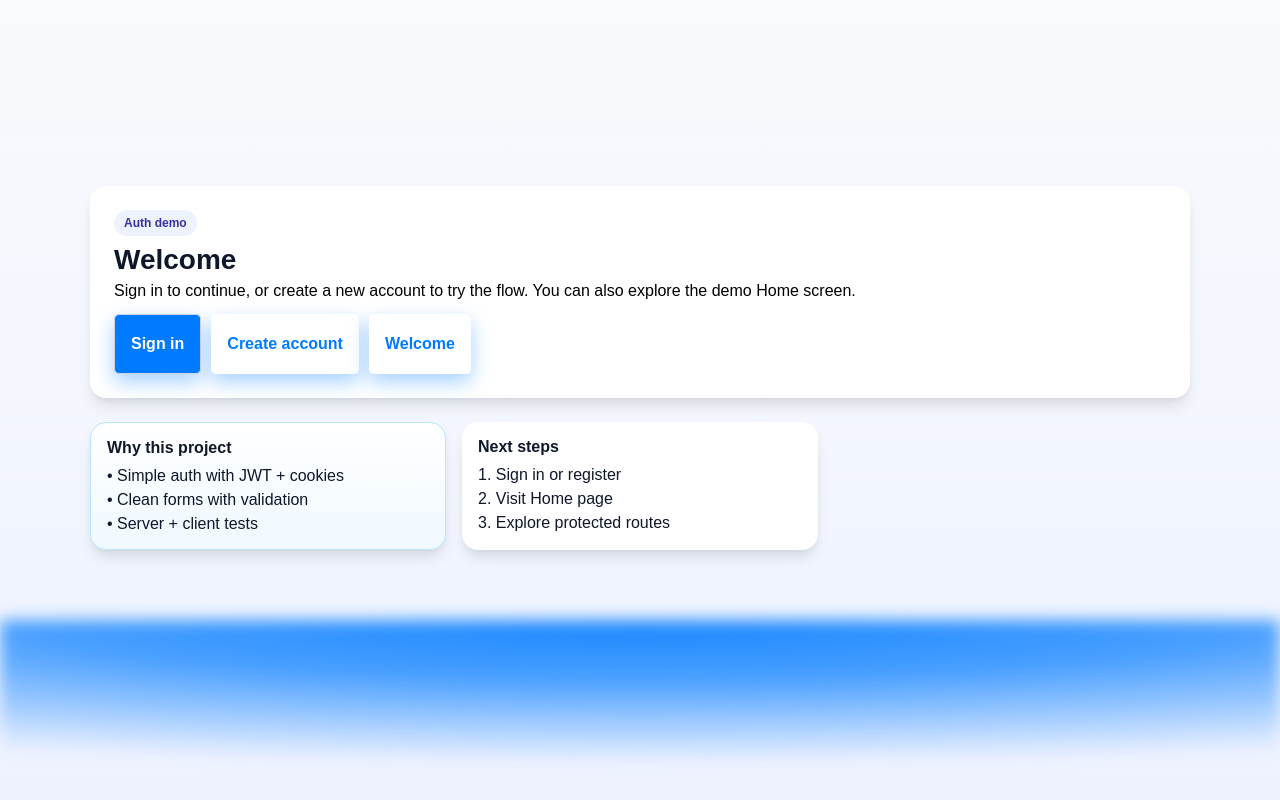
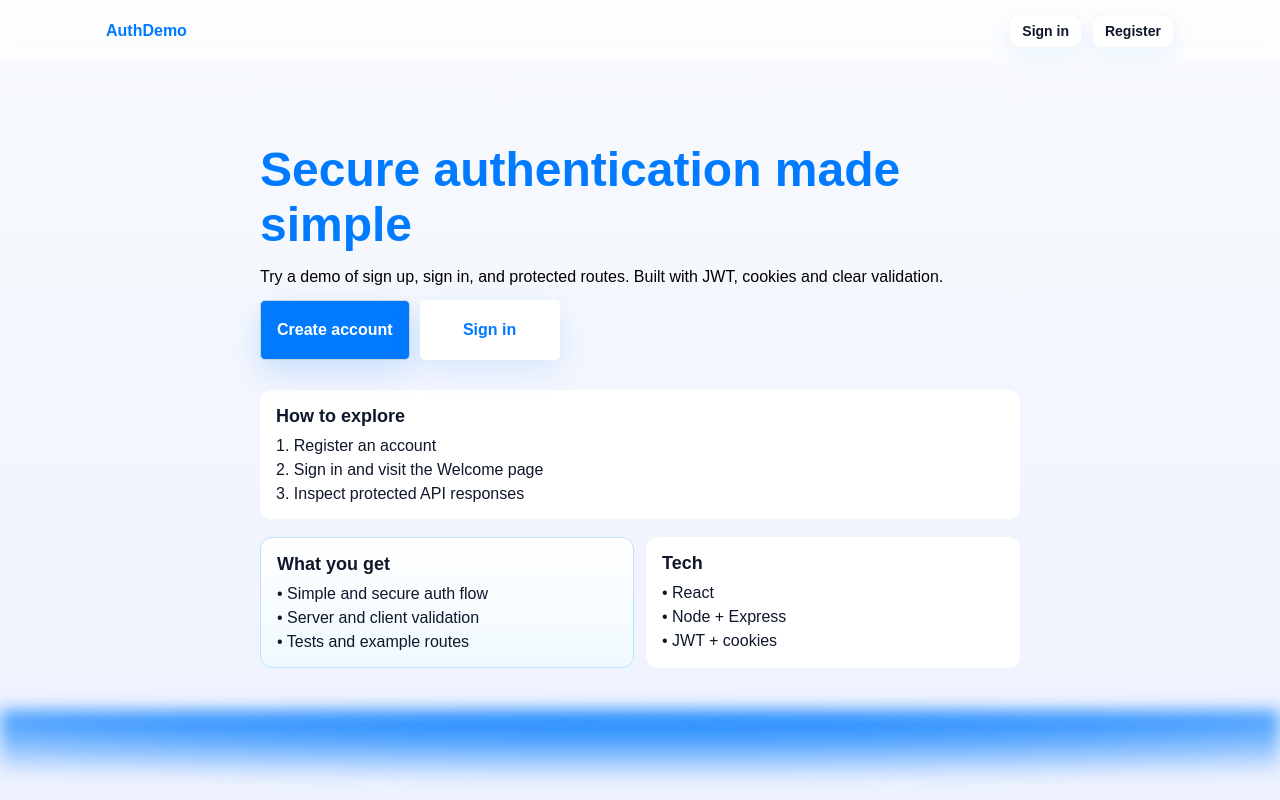
Before and after one commit to lkurash/AuthDemo, a Next.js app in the folder client/: page / in a window 1280 px wide. Built offline with nearby package versions, Linux system fonts and the light colour scheme; no server answers.

Commit message:
1.0-refactor

```diff
--- a/client/src/app/globals.css
+++ b/client/src/app/globals.css
@@ -1,5 +1,4 @@
 :root {
-  /* Brand colors */
   --brand: #007aff;
   --highlight: #ffc73b;
   --text: #0f172a;
@@ -41,7 +40,6 @@ a {
   }
 }
 
-/* Layout wrapper */
 .app-root {
   min-height: 100dvh;
   display: flex;
@@ -53,7 +51,7 @@ a {
   display: flex;
   align-items: center;
   justify-content: center;
-  padding: 32px 16px 96px;
+  padding: 15px 16px 96px;
 }
 
 .bottom-shadow {
@@ -61,7 +59,7 @@ a {
   left: 0;
   right: 0;
   bottom: 0;
-  height: 180px;
+  height: 90px;
   background: radial-gradient(
     120% 80% at 50% 0%,
     rgba(0, 122, 255, 0.9) 0%,
@@ -82,7 +80,11 @@ a {
   width: 100%;
   max-width: 520px;
   position: relative;
-  z-index: 1; /* above bottom glow */
+  z-index: 1;
+}
+
+.hero-content {
+  max-width: 760px;
 }
 
 .card-title {
@@ -104,7 +106,8 @@ a {
 }
 
 .field {
-  display: grid;
+  display: flex;
+  flex-direction: column;
   gap: 6px;
 }
 
@@ -245,22 +248,56 @@ a {
   color: var(--brand);
 }
 
-/* Home page */
-.home {
+.welcome-page {
+  display: flex;
+  align-items: center;
+  justify-content: center;
+  flex-direction: column;
+  height: 100%;
+}
+
+.welcome-title {
+  font-size: 48px;
   width: 100%;
-  max-width: 1100px;
+  display: flex;
+  justify-content: center;
+  font-weight: 600;
+  margin-bottom: 16px;
+  color: var(--brand);
+}
+
+.welcome {
+  width: 100%;
+  max-width: 580px;
   margin: 0 auto;
-  display: grid;
-  gap: 24px;
+  display: flex;
+  flex-direction: column;
+  align-items: center;
+  gap: 20px;
+  margin-bottom: 40px;
+  padding: 0 12px;
 }
-.home-hero {
+.welcome > .welcome-card,
+.welcome > .tile,
+.welcome > .contacts-list,
+.welcome .welcome-card {
+  margin: 0 auto;
+  width: 100%;
+  max-width: 520px;
+}
+
+.welcome .skeleton {
+  padding: 18px;
+  border-radius: 12px;
+}
+.welcome-hero {
   background: var(--card);
   border-radius: 16px;
   padding: 24px;
   box-shadow: 0 10px 15px -3px rgba(0, 0, 0, 0.1),
     0 4px 6px -2px rgba(0, 0, 0, 0.05);
 }
-.home-hello .pill {
+.welcome-hello .pill {
   display: inline-block;
   padding: 6px 10px;
   border-radius: 999px;
@@ -270,36 +307,35 @@ a {
   font-size: 12px;
   margin-bottom: 8px;
 }
-.home-title {
+.hero-title {
   font-size: 28px;
   font-weight: 800;
   margin-bottom: 6px;
 }
-.home-subtitle {
+.welcome-subtitle {
   color: var(--muted);
   margin-bottom: 14px;
 }
-.home-actions {
+.welcome-actions {
   display: flex;
   gap: 10px;
   flex-wrap: wrap;
 }
 
-.home-grid {
-  display: grid;
-  grid-template-columns: repeat(12, 1fr);
+.welcome-grid {
+  display: flex;
+  flex-wrap: wrap;
   gap: 16px;
 }
 .tile {
-  grid-column: span 4;
   background: var(--card);
-  border-radius: 16px;
+  border-radius: 12px;
   padding: 16px;
-  box-shadow: 0 10px 15px -3px rgba(0, 0, 0, 0.1),
-    0 4px 6px -2px rgba(0, 0, 0, 0.05);
+  flex: 1 1 calc(33.333% - 16px);
+  min-width: 220px;
 }
 .tile h3 {
-  font-size: 16px;
+  font-size: 18px;
   font-weight: 800;
   margin-bottom: 10px;
 }
@@ -308,8 +344,29 @@ a {
   border: 1px solid #bae6fd;
 }
 .list {
-  display: grid;
+  display: flex;
+  flex-direction: column;
   gap: 6px;
+}
+
+.contacts-list {
+  gap: 10px;
+  font-size: 16px;
+  line-height: 1.4;
+}
+.contacts-list a {
+  color: var(--brand);
+  font-weight: 700;
+  word-break: break-word;
+}
+
+@media (max-width: 480px) {
+  .contacts-list {
+    font-size: 15px;
+  }
+  .welcome-title {
+    font-size: 36px;
+  }
 }
 
 .progress {
@@ -323,7 +380,7 @@ a {
   background: linear-gradient(90deg, var(--brand), #00c6ff);
 }
 
-.home-card {
+.welcome-card {
   background: var(--card);
   border-radius: 16px;
   padding: 24px;
@@ -333,30 +390,233 @@ a {
     0 4px 6px -2px rgba(0, 0, 0, 0.05);
 }
 .skeleton {
-  background: #e2e8f0;
+  background: linear-gradient(
+    90deg,
+    rgba(226, 232, 240, 0.8) 25%,
+    rgba(245, 249, 255, 0.9) 50%,
+    rgba(226, 232, 240, 0.8) 75%
+  );
+  border-radius: 10px;
+  padding: 12px;
+  animation: shimmer 1.4s linear infinite;
+}
+.skeleton-row {
+  display: flex;
+  gap: 12px;
+  align-items: center;
+}
+
+.contacts-fixed {
+  position: fixed;
+  left: 0;
+  right: 0;
+  bottom: calc(env(safe-area-inset-bottom, 0px) + 170px);
+  display: flex;
+  justify-content: center;
+  pointer-events: none;
+  z-index: 9999;
+}
+.contacts-tile {
+  pointer-events: auto;
+  background: var(--card);
+  border-radius: 12px;
+  padding: 12px 18px;
+  box-shadow: 0 8px 24px rgba(11, 34, 71, 0.12);
+  max-width: 560px;
+  width: calc(100% - 32px);
+}
+.contacts-tile h3 {
+  margin: 0 0 6px 0;
+  font-size: 16px;
+}
+@media (max-width: 480px) {
+  .contacts-fixed {
+    bottom: 12px;
+  }
+  .contacts-tile {
+    padding: 10px 12px;
+    width: calc(100% - 24px);
+  }
+}
+.skeleton-block {
+  background: rgba(255, 255, 255, 0.3);
   border-radius: 8px;
 }
-.skeleton.title {
-  height: 28px;
-  width: 70%;
-  margin-bottom: 8px;
+.skeleton-block--avatar {
+  width: 56px;
+  height: 56px;
+  border-radius: 999px;
 }
-.skeleton.line {
-  height: 14px;
-  width: 90%;
-  margin-bottom: 6px;
+.skeleton-block--meta {
+  flex: 1 1 auto;
+  display: flex;
+  flex-direction: column;
+  gap: 8px;
+}
+.skeleton-block--title {
+  width: 50%;
+  height: 16px;
+}
+.skeleton-block--line {
+  width: 80%;
+  height: 12px;
+}
+@keyframes shimmer {
+  0% {
+    background-position: -200% 0;
+  }
+  100% {
+    background-position: 200% 0;
+  }
+}
+
+.container {
+  max-width: 1100px;
+  margin: 0 auto;
+  padding: 0 16px;
+}
+
+.site-header {
+  position: sticky;
+  top: 0;
+  padding: 14px 0;
+  z-index: 30;
+  backdrop-filter: blur(6px);
+  background: linear-gradient(
+    180deg,
+    rgba(255, 255, 255, 0.7),
+    rgba(255, 255, 255, 0.5)
+  );
+}
+.header-inner {
+  display: flex;
+  align-items: center;
+  justify-content: space-between;
+  gap: 18px;
+}
+.logo {
+  font-weight: 800;
+  color: var(--brand);
+  font-size: 16px;
+}
+.header-left {
+  display: flex;
+  align-items: center;
+  gap: 14px;
+}
+.nav {
+  display: flex;
+  gap: 10px;
+  align-items: center;
+}
+.nav-link {
+  color: var(--text);
+  padding: 6px 10px;
+  border-radius: 10px;
+}
+.nav-link.btn.small {
+  padding: 8px 12px;
+  font-size: 14px;
+  border-radius: 10px;
+  background: #fff;
+  box-shadow: 0 8px 20px rgba(0, 122, 255, 0.08);
+  border: 1px solid rgba(11, 34, 71, 0.04);
+}
+
+.nav-link.btn.small:hover {
+  background: var(--brand);
+  color: var(--text-invert);
+}
+
+.main.container {
+  padding-top: 28px;
+}
+.hero {
+  display: flex;
+  gap: 28px;
+  align-items: flex-start;
+  width: 100%;
+  margin-bottom: 30px;
+}
+
+.hero-illustration {
+  width: 320px;
+  height: 160px;
+  border-radius: 12px;
+  background: linear-gradient(
+    180deg,
+    rgba(224, 245, 255, 1),
+    rgba(255, 255, 255, 1)
+  );
+  box-shadow: 0 18px 40px rgba(0, 122, 255, 0.12);
+  border: 1px solid rgba(186, 230, 253, 0.6);
+}
+
+@media (max-width: 880px) {
+  .hero {
+    flex-direction: column;
+    align-items: stretch;
+  }
+  .hero-illustration {
+    display: none;
+  }
+  .header-inner {
+    gap: 12px;
+  }
+}
+
+.welcome-actions .btn {
+  min-width: 140px;
+}
+@media (max-width: 600px) {
+  .welcome-actions {
+    display: flex;
+    flex-direction: column;
+    width: 100%;
+  }
+  .welcome-actions .btn {
+    width: 100%;
+    padding: 12px 14px;
+    font-size: 15px;
+  }
+}
+
+.btn.small {
+  padding: 8px 12px;
+  font-size: 14px;
+  border-radius: 10px;
+}
+.welcome-actions .btn {
+  box-shadow: 0 10px 30px rgba(0, 122, 255, 0.12);
+}
+.welcome-actions .btn.fill {
+  box-shadow: 0 12px 30px rgba(0, 122, 255, 0.18);
+}
+
+.features {
+  display: flex;
+  flex-wrap: wrap;
+  gap: 12px;
+  width: 100%;
+  margin-top: 18px;
 }
 
 @media (max-width: 900px) {
   .tile {
-    grid-column: span 6;
+    flex: 1 1 calc(50% - 16px);
   }
 }
 @media (max-width: 600px) {
-  .home-grid {
-    grid-template-columns: repeat(6, 1fr);
+  .tile {
+    flex: 1 1 100%;
   }
-  .tile {
-    grid-column: span 6;
+  .welcome-grid {
+    gap: 12px;
   }
 }
+
+@media (min-width: 901px) and (max-width: 1200px) {
+  .features .tile {
+    flex: 1 1 calc(50% - 12px);
+  }
+}
--- a/client/src/app/layout.js
+++ b/client/src/app/layout.js
@@ -1,10 +1,17 @@
+"use client";
+
 import "./globals.css";
+import Link from "next/link";
+import { useEffect, useState } from "react";
+import { ROUTES } from "@/helpers/routs";
+import Header from "@/components/Header";
 
 export default function RootLayout({ children }) {
   return (
     <html lang="en">
       <body>
         <div className="app-root">
+          <Header />
           <main className="content">{children}</main>
           <div className="bottom-shadow" aria-hidden="true" />
         </div>
--- a/client/src/app/page.js
+++ b/client/src/app/page.js
@@ -1,46 +1,74 @@
+"use client";
+
+import { useEffect, useState } from "react";
 import Link from "next/link";
 import { ROUTES } from "@/helpers/routs";
+import { getUser } from "@/api/user";
 
 export default function Page() {
+  const [user, setUser] = useState(null);
+  const [loaded, setLoaded] = useState(false);
+
+  useEffect(() => {
+    setLoaded(false);
+    getUser()
+      .then((user) => setUser(user))
+      .catch(() => setUser(null))
+      .finally(() => setLoaded(true));
+  }, []);
+
   return (
-    <div className="home">
-      <section className="home-hero">
-        <div className="home-hello">
-          <span className="pill">Auth demo</span>
-        </div>
-        <h1 className="home-title">Welcome</h1>
-        <p className="home-subtitle">
-          Sign in to continue, or create a new account to try the flow. You can
-          also explore the demo Home screen.
-        </p>
-        <div className="home-actions">
-          <Link className="btn fill" href={ROUTES.LOGIN}>
-            Sign in
-          </Link>
-          <Link className="btn" href={ROUTES.REGISTER}>
-            Create account
-          </Link>
-          <Link className="btn" href={ROUTES.WELCOME}>
-            Welcome
-          </Link>
+    <div className="main container">
+      <section className="hero">
+        <div className="hero-content">
+          <h1 className="welcome-title">Secure authentication made simple</h1>
+          <p className="welcome-subtitle">
+            Try a demo of sign up, sign in, and protected routes. Built with
+            JWT, cookies and clear validation.
+          </p>
+          <div className="welcome-actions">
+            {!loaded ? null : user ? (
+              <>
+                <Link className="btn" href={ROUTES.WELCOME}>
+                  Visit Welcome Page
+                </Link>
+              </>
+            ) : (
+              <>
+                <Link className="btn fill" href={ROUTES.REGISTER}>
+                  Create account
+                </Link>
+                <Link className="btn" href={ROUTES.LOGIN}>
+                  Sign in
+                </Link>
+              </>
+            )}
+          </div>
         </div>
       </section>
-
-      <section className="home-grid" aria-label="Quick overview">
+      <article className="tile">
+        <h3>How to explore</h3>
+        <div className="list">
+          <div>1. Register an account</div>
+          <div>2. Sign in and visit the Welcome page</div>
+          <div>3. Inspect protected API responses</div>
+        </div>
+      </article>
+      <section className="features">
         <article className="tile tile-accent">
-          <h3>Why this project</h3>
+          <h3>What you get</h3>
           <div className="list">
-            <div>• Simple auth with JWT + cookies</div>
-            <div>• Clean forms with validation</div>
-            <div>• Server + client tests</div>
+            <div>• Simple and secure auth flow</div>
+            <div>• Server and client validation</div>
+            <div>• Tests and example routes</div>
           </div>
         </article>
         <article className="tile">
-          <h3>Next steps</h3>
+          <h3>Tech</h3>
           <div className="list">
-            <div>1. Sign in or register</div>
-            <div>2. Visit Home page</div>
-            <div>3. Explore protected routes</div>
+            <div>• React</div>
+            <div>• Node + Express</div>
+            <div>• JWT + cookies</div>
           </div>
         </article>
       </section>
--- /dev/null
+++ b/client/src/components/Header.js
@@ -0,0 +1,69 @@
+"use client";
+
+import Link from "next/link";
+import { useEffect, useState } from "react";
+import { usePathname, useRouter } from "next/navigation";
+import { ROUTES } from "@/helpers/routs";
+import { getUser } from "@/api/user";
+import { logout } from "@/api/authentication";
+
+export default function Header() {
+  const [user, setUser] = useState(null);
+  const [loaded, setLoaded] = useState(false);
+  const router = useRouter();
+  const pathname = usePathname();
+
+  useEffect(() => {
+    let mounted = true;
+    setLoaded(false);
+    getUser()
+      .then((user) => {
+        if (mounted) setUser(user);
+      })
+      .catch(() => {
+        if (mounted) setUser(null);
+      })
+      .finally(() => {
+        if (mounted) setLoaded(true);
+      });
+    return () => {
+      mounted = false;
+    };
+  }, [pathname]);
+
+  const handleLogout = async () => {
+    await logout();
+    setUser(null);
+    router.push(ROUTES.LOGIN);
+  };
+
+  return (
+    <header className="site-header">
+      <div className="container header-inner">
+        <div className="header-left">
+          <Link href={ROUTES.HOME} className="logo">
+            AuthDemo
+          </Link>
+        </div>
+        <nav className="nav">
+          {!loaded ? (
+            <div className="nav-loading" aria-hidden="true" />
+          ) : !user ? (
+            <>
+              <Link href={ROUTES.LOGIN} className="nav-link btn small">
+                Sign in
+              </Link>
+              <Link href={ROUTES.REGISTER} className="nav-link btn small">
+                Register
+              </Link>
+            </>
+          ) : (
+            <button className="nav-link btn small" onClick={handleLogout}>
+              Logout
+            </button>
+          )}
+        </nav>
+      </div>
+    </header>
+  );
+}
--- a/client/src/components/form/RegisterForm.js
+++ b/client/src/components/form/RegisterForm.js
@@ -31,7 +31,6 @@ export default function RegisterForm() {
       const username = String(form.get("name"));
       const email = String(form.get("email"));
       const password = String(form.get("password"));
-      console.log(33);
 
       await register(username, email, password);
       router.push(ROUTES.WELCOME);
@@ -85,7 +84,7 @@ export default function RegisterForm() {
         name="confirm"
         placeholder="••••••••"
       />
-
+      <div className="error-form">{formError && <>{formError}</>}</div>
       <ButtonBase loading={loading} fill type="submit">
         Create account
       </ButtonBase>
--- a/client/src/helpers/routs.js
+++ b/client/src/helpers/routs.js
@@ -2,4 +2,5 @@ export const ROUTES = {
   WELCOME: "/welcome",
   LOGIN: "/login",
   REGISTER: "/register",
+  HOME: "/",
 };
```
Also changed, not shown: client/src/app/welcome/page.js (+32 -23 lines), client/src/components/Contacts.js (added, +25 -0 lines), client/src/components/Skeleton.js (+13 -6 lines).
